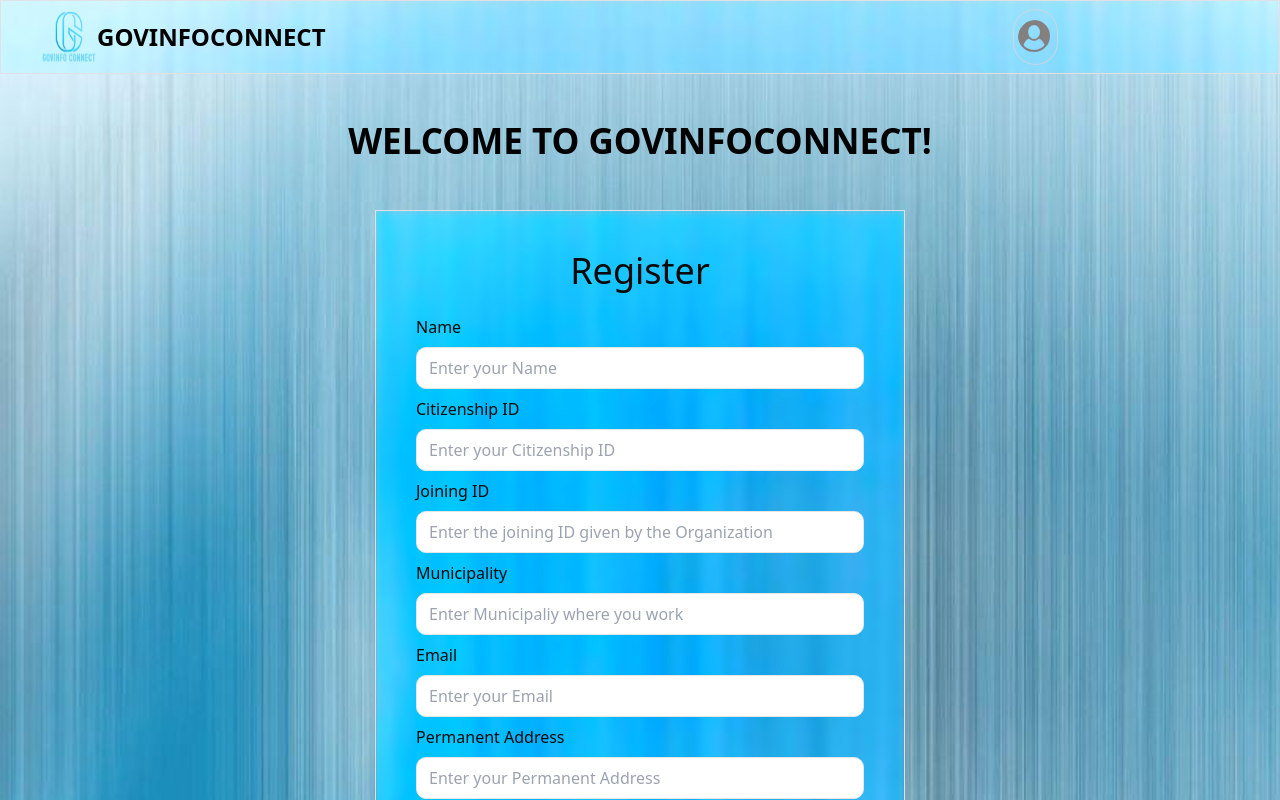
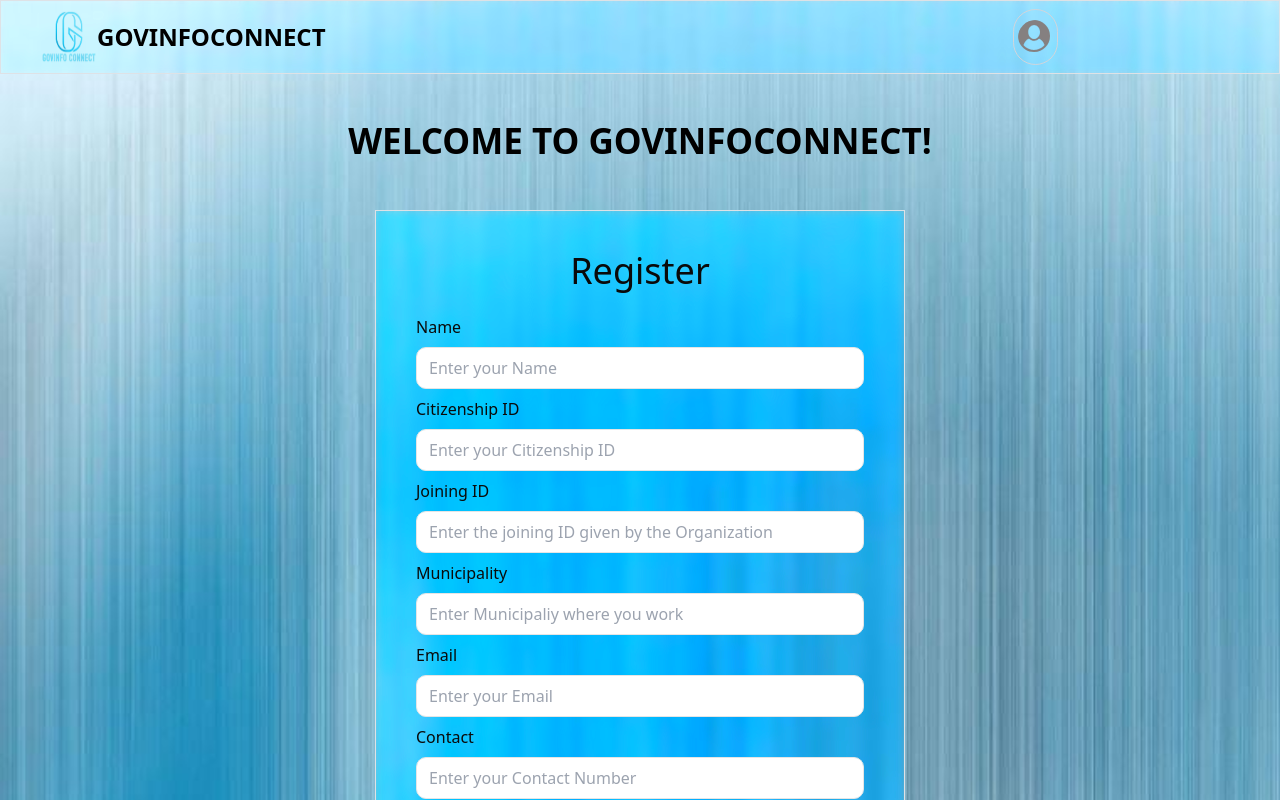
Before and after one commit to Chandankohar/Government_Info_Connect_Frontend, a React (Vite) app: page /admin/adminregister in a window 1280 px wide. Shown: the top 800 px of the page. Built offline with nearby package versions, Linux system fonts and the light colour scheme; no server answers; what @react-pdf/renderer would draw is missing.

Commit message:
Update AdminRegisterPage.jsx

```diff
--- a/src/pages/adminpages/AdminRegisterPage.jsx
+++ b/src/pages/adminpages/AdminRegisterPage.jsx
@@ -13,6 +13,7 @@ const AdminRegisterPage = () => {
     joiningid:'',
     municipality:'',
     email:'',
+    contact:'',
     address:'',
     password:'',
   });
@@ -54,7 +55,7 @@ const AdminRegisterPage = () => {
             id='admin_name'
             placeholder="Enter your Name"
             value={formData.name}
-            onChange={handleFormData}
+            onChange={handleFormData} required
           />
         <label htmlFor="admin_citizenid">Citizenship ID</label>
           <input
@@ -64,6 +65,7 @@ const AdminRegisterPage = () => {
             placeholder="Enter your Citizenship ID"
             value={formData.citizenid}
             onChange={handleFormData}
+            required
           />
         <label htmlFor="admin_joiningid">Joining ID</label>
           <input
@@ -73,6 +75,7 @@ const AdminRegisterPage = () => {
             placeholder="Enter the joining ID given by the Organization"
             value={formData.joiningid}
             onChange={handleFormData}
+            required
           />
         <label htmlFor="admin_municipality">Municipality</label>
           <input
@@ -82,6 +85,7 @@ const AdminRegisterPage = () => {
             placeholder="Enter Municipaliy where you work"
             value={formData.municipality}
             onChange={handleFormData}
+            required
           />
 
         <label htmlFor="admin_email">Email</label>
@@ -92,6 +96,17 @@ const AdminRegisterPage = () => {
             placeholder="Enter your Email"
             value={formData.email}
             onChange={handleFormData}
+            required
+          />
+          <label htmlFor="contact">Contact</label>
+          <input
+            name="contact"
+            id='contact'
+            type="text"
+            placeholder="Enter your Contact Number"
+            value={formData.contact}
+            onChange={handleFormData}
+            required
           />
         <label htmlFor="admin_address">Permanent Address</label>
           <input
@@ -101,6 +116,7 @@ const AdminRegisterPage = () => {
             placeholder="Enter your Permanent Address"
             value={formData.address}
             onChange={handleFormData}
+            required
           />
         <label htmlFor="admin_password">Password</label>
           <input
@@ -110,6 +126,7 @@ const AdminRegisterPage = () => {
             placeholder="Enter your Password"
             value={formData.password}
             onChange={handleFormData}
+            required
           />
           <button className="primary my-2">Register</button>
         </form>
```
